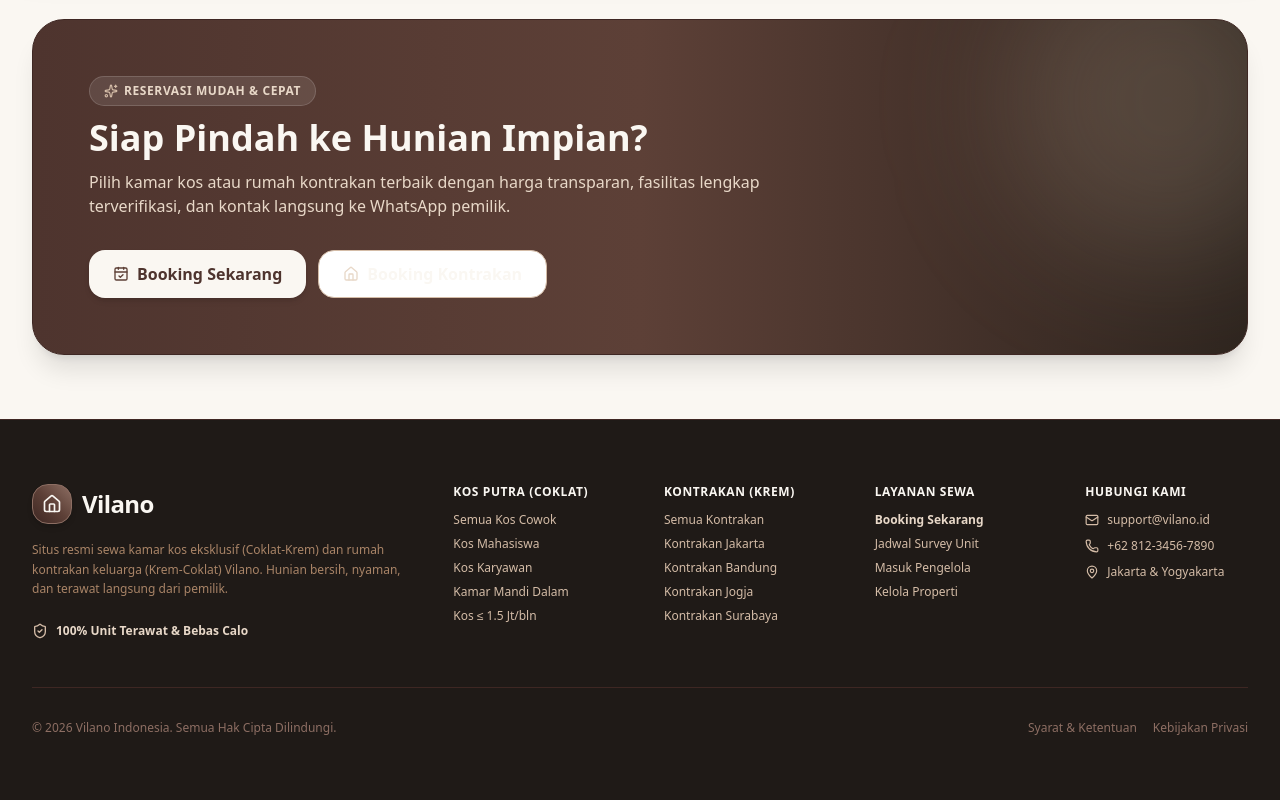
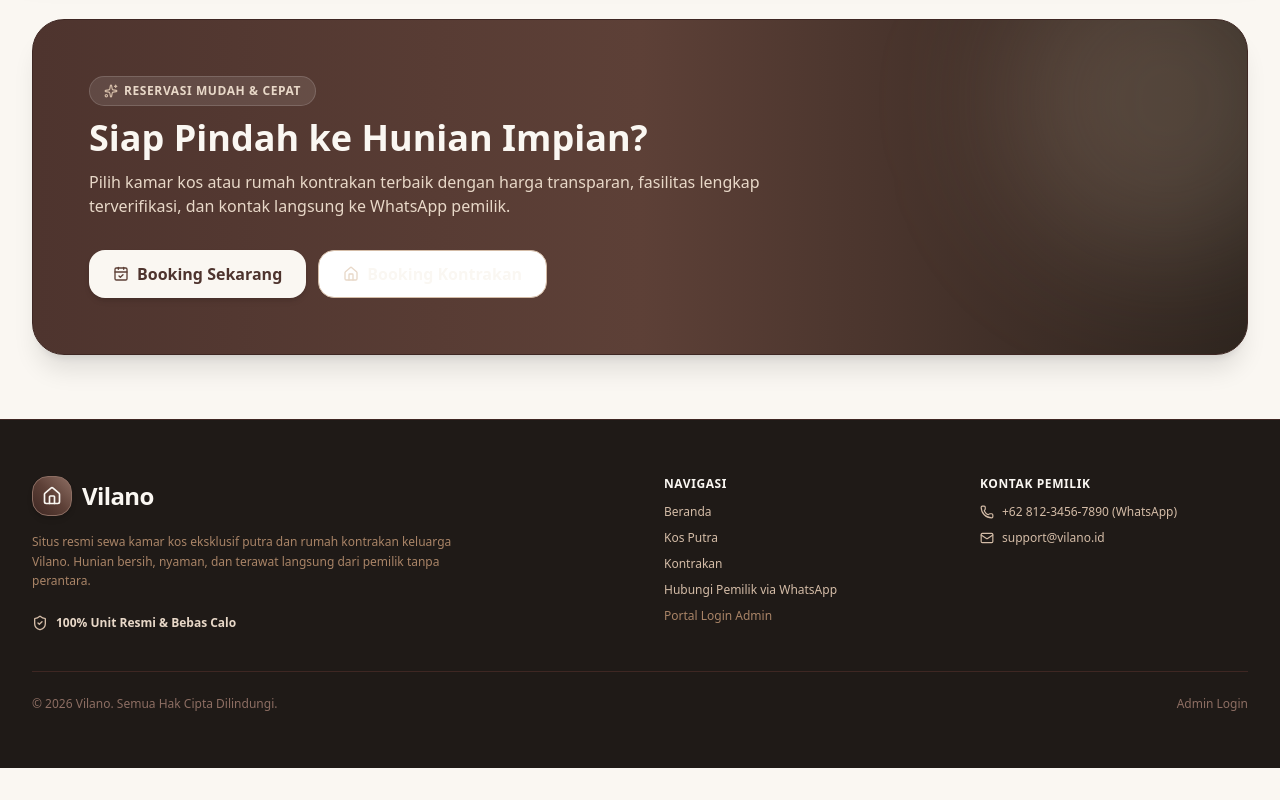
Before and after one commit to Tadaimaaaa/vilano-kos, a Next.js app: page / in a window 1280 px wide. Shown: the part 2530-3330 px from the top of the page. After the commit the page ends 3298 px from the top, so only its background shows below. Built offline with nearby package versions, Linux system fonts and the light colour scheme; no server answers; the database is empty.

Commit message:
feat(footer): remove generic aggregator kos and kontrakan links for clean direct owner site

```diff
--- a/src/components/layout/Footer.tsx
+++ b/src/components/layout/Footer.tsx
@@ -1,13 +1,13 @@
 import Link from 'next/link'
-import { Home, Mail, Phone, ShieldCheck, MapPin } from 'lucide-react'
+import { Home, Mail, Phone, ShieldCheck } from 'lucide-react'
 
 export default function Footer() {
   return (
     <footer className="bg-[#1F1A17] text-[#D4BCA7] mt-auto border-t border-[#3E2723]">
-      <div className="container mx-auto px-4 lg:px-8 py-16">
-        <div className="grid grid-cols-1 md:grid-cols-12 gap-8 lg:gap-12 mb-12">
+      <div className="container mx-auto px-4 lg:px-8 py-14">
+        <div className="grid grid-cols-1 md:grid-cols-12 gap-8 lg:gap-12 mb-10">
           {/* Brand Info */}
-          <div className="md:col-span-4 space-y-4">
+          <div className="md:col-span-6 space-y-4">
             <Link href="/" className="flex items-center gap-2.5">
               <div className="w-10 h-10 rounded-2xl bg-gradient-to-tr from-[#3E2723] via-[#5D4037] to-[#8D6E63] flex items-center justify-center text-[#FAF7F2] shadow-md border border-[#8D6E63]">
                 <Home className="h-5 w-5" />
@@ -15,77 +15,60 @@ export default function Footer() {
               <span className="font-black text-2xl text-[#FAF7F2] tracking-tight">Vilano</span>
             </Link>
 
-            <p className="text-xs leading-relaxed text-[#A98467] max-w-sm">
-              Situs resmi sewa kamar kos eksklusif (Coklat-Krem) dan rumah kontrakan keluarga (Krem-Coklat) Vilano. Hunian bersih, nyaman, dan terawat langsung dari pemilik.
+            <p className="text-xs leading-relaxed text-[#A98467] max-w-md">
+              Situs resmi sewa kamar kos eksklusif putra dan rumah kontrakan keluarga Vilano. Hunian bersih, nyaman, dan terawat langsung dari pemilik tanpa perantara.
             </p>
 
             <div className="flex items-center gap-2 pt-2 text-xs text-[#E8D8C8] font-bold">
               <ShieldCheck className="h-4 w-4 text-[#D4BCA7]" />
-              <span>100% Unit Terawat & Bebas Calo</span>
+              <span>100% Unit Resmi & Bebas Calo</span>
             </div>
           </div>
 
-          {/* Nav Links: Kos (Coklat-Krem) - Khusus Cowok */}
-          <div className="md:col-span-2 space-y-3">
-            <h4 className="text-xs font-black uppercase tracking-wider text-[#FAF7F2]">Kos Putra (Coklat)</h4>
-            <ul className="space-y-2 text-xs">
-              <li><Link href="/kos" className="hover:text-white transition-colors">Semua Kos Cowok</Link></li>
-              <li><Link href="/kos" className="hover:text-white transition-colors">Kos Mahasiswa</Link></li>
-              <li><Link href="/kos" className="hover:text-white transition-colors">Kos Karyawan</Link></li>
-              <li><Link href="/kos" className="hover:text-white transition-colors">Kamar Mandi Dalam</Link></li>
-              <li><Link href="/kos?price=0-1500000" className="hover:text-white transition-colors">Kos &le; 1.5 Jt/bln</Link></li>
-            </ul>
-          </div>
-
-          {/* Nav Links: Kontrakan (Krem-Coklat) */}
-          <div className="md:col-span-2 space-y-3">
-            <h4 className="text-xs font-black uppercase tracking-wider text-[#FAF7F2]">Kontrakan (Krem)</h4>
-            <ul className="space-y-2 text-xs">
-              <li><Link href="/kontrakan" className="hover:text-white transition-colors">Semua Kontrakan</Link></li>
-              <li><Link href="/kontrakan?kota=Jakarta" className="hover:text-white transition-colors">Kontrakan Jakarta</Link></li>
-              <li><Link href="/kontrakan?kota=Bandung" className="hover:text-white transition-colors">Kontrakan Bandung</Link></li>
-              <li><Link href="/kontrakan?kota=Yogyakarta" className="hover:text-white transition-colors">Kontrakan Jogja</Link></li>
-              <li><Link href="/kontrakan?kota=Surabaya" className="hover:text-white transition-colors">Kontrakan Surabaya</Link></li>
-            </ul>
-          </div>
-
-          {/* Nav Links: Layanan */}
-          <div className="md:col-span-2 space-y-3">
-            <h4 className="text-xs font-black uppercase tracking-wider text-[#FAF7F2]">Layanan Sewa</h4>
-            <ul className="space-y-2 text-xs">
-              <li><Link href="/kos" className="text-[#E8D8C8] font-bold hover:underline">Booking Sekarang</Link></li>
-              <li><a href="https://wa.me/6281234567890" target="_blank" rel="noopener noreferrer" className="hover:text-white transition-colors">Jadwal Survey Unit</a></li>
-              <li><Link href="/auth/login" className="hover:text-white transition-colors">Masuk Pengelola</Link></li>
-              <li><Link href="/dashboard" className="hover:text-white transition-colors">Kelola Properti</Link></li>
+          {/* Navigasi Utama */}
+          <div className="md:col-span-3 space-y-3">
+            <h4 className="text-xs font-black uppercase tracking-wider text-[#FAF7F2]">Navigasi</h4>
+            <ul className="space-y-2.5 text-xs">
+              <li><Link href="/" className="hover:text-white transition-colors">Beranda</Link></li>
+              <li><Link href="/kos" className="hover:text-white transition-colors">Kos Putra</Link></li>
+              <li><Link href="/kontrakan" className="hover:text-white transition-colors">Kontrakan</Link></li>
+              <li>
+                <a
+                  href="https://wa.me/6281234567890?text=Halo%20Pemilik%20Vilano,%20saya%20tertarik%20tanya%20ketersediaan%20unit%20kos%20/%20kontrakan"
+                  target="_blank"
+                  rel="noopener noreferrer"
+                  className="hover:text-white transition-colors"
+                >
+                  Hubungi Pemilik via WhatsApp
+                </a>
+              </li>
+              <li><Link href="/admin/login" className="hover:text-white transition-colors text-[#A98467]">Portal Login Admin</Link></li>
             </ul>
           </div>
 
           {/* Contact */}
-          <div className="md:col-span-2 space-y-3">
-            <h4 className="text-xs font-black uppercase tracking-wider text-[#FAF7F2]">Hubungi Kami</h4>
+          <div className="md:col-span-3 space-y-3">
+            <h4 className="text-xs font-black uppercase tracking-wider text-[#FAF7F2]">Kontak Pemilik</h4>
             <ul className="space-y-2.5 text-xs">
+              <li className="flex items-center gap-2">
+                <Phone className="h-3.5 w-3.5 text-[#D4BCA7]" />
+                <a href="https://wa.me/6281234567890" target="_blank" rel="noopener noreferrer" className="hover:text-white transition-colors">
+                  +62 812-3456-7890 (WhatsApp)
+                </a>
+              </li>
               <li className="flex items-center gap-2">
                 <Mail className="h-3.5 w-3.5 text-[#D4BCA7]" />
                 <span>support@vilano.id</span>
-              </li>
-              <li className="flex items-center gap-2">
-                <Phone className="h-3.5 w-3.5 text-[#D4BCA7]" />
-                <span>+62 812-3456-7890</span>
-              </li>
-              <li className="flex items-center gap-2">
-                <MapPin className="h-3.5 w-3.5 text-[#D4BCA7]" />
-                <span>Jakarta & Yogyakarta</span>
               </li>
             </ul>
           </div>
         </div>
 
         {/* Bottom Bar */}
-        <div className="pt-8 border-t border-[#3E2723] flex flex-col sm:flex-row items-center justify-between gap-4 text-xs text-[#8D6E63]">
-          <p>&copy; {new Date().getFullYear()} Vilano Indonesia. Semua Hak Cipta Dilindungi.</p>
+        <div className="pt-6 border-t border-[#3E2723] flex flex-col sm:flex-row items-center justify-between gap-4 text-xs text-[#8D6E63]">
+          <p>&copy; {new Date().getFullYear()} Vilano. Semua Hak Cipta Dilindungi.</p>
           <div className="flex items-center gap-4">
-            <Link href="#" className="hover:text-[#FAF7F2] transition-colors">Syarat & Ketentuan</Link>
-            <Link href="#" className="hover:text-[#FAF7F2] transition-colors">Kebijakan Privasi</Link>
+            <Link href="/admin/login" className="hover:text-[#FAF7F2] transition-colors">Admin Login</Link>
           </div>
         </div>
       </div>
```
